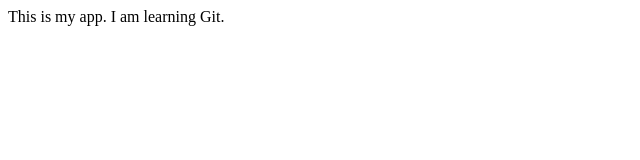
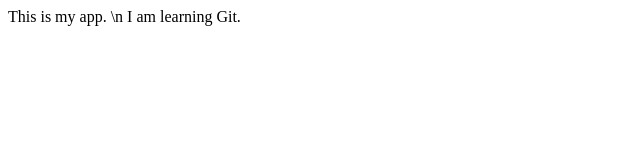
Before and after one commit to khoaNguyen2pt0/my_app, a plain HTML site: page index.html in a window 1280 px wide. Shown: the full height of the page, 0-640 px from the left. Drawn offline with Linux system fonts and the light colour scheme.

Commit message:
Changed app.js and index.html

```diff
--- a/app.js
+++ b/app.js
@@ -0,0 +1 @@
+console.log("Hello World!");
--- a/index.html
+++ b/index.html
@@ -7,7 +7,7 @@
   <body>
     <div id="Intro">
       <p>
-        This is my app. I am learning Git.
+        This is my app. \n I am learning Git.
       </p>
     </div>
   </body>
```
